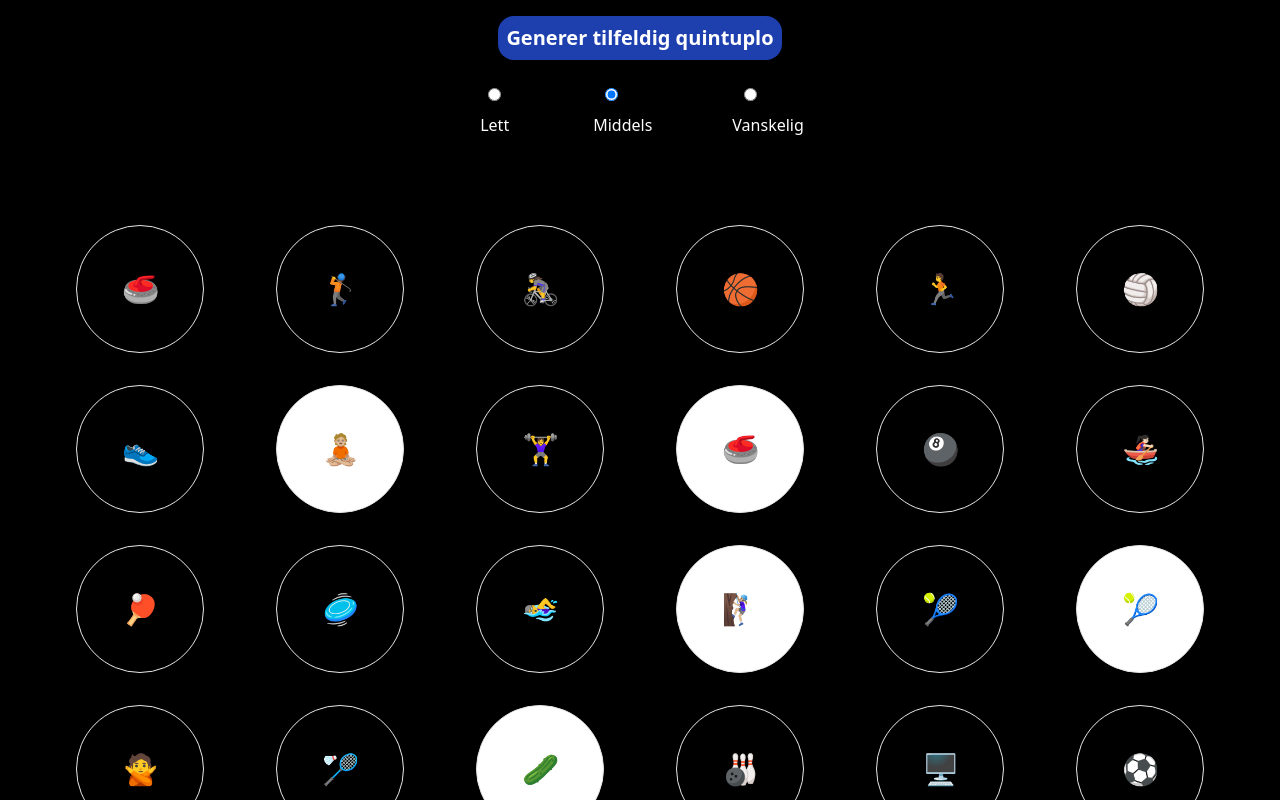
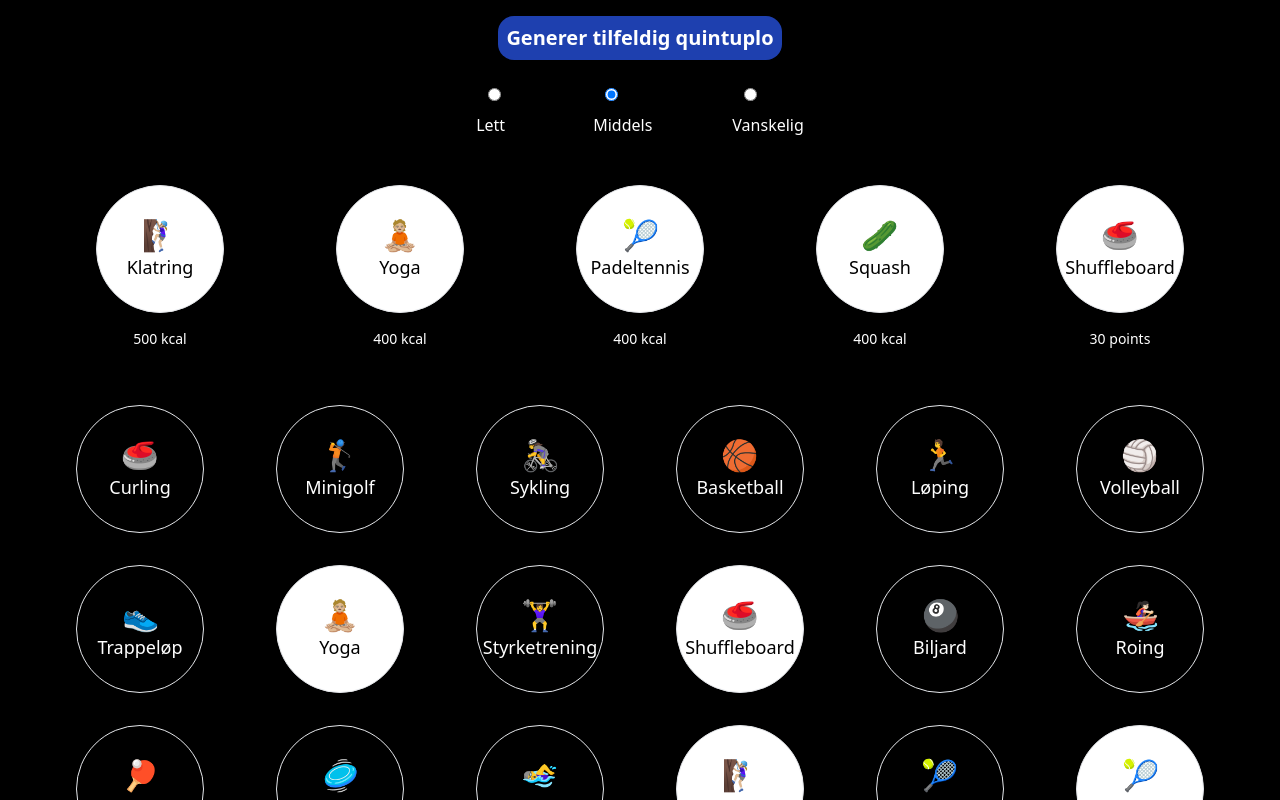
Before and after one commit to alicia-as/quintuplo, a Next.js app: page / in a window 1280 px wide. Both pictures are taken after a click on the button "Generer tilfeldig quintuplo". Shown: the top 800 px of the page. Built offline with nearby package versions, Linux system fonts and the light colour scheme.

Commit message:
Add 'Selected' row for the selected quintuplos, including the targets

```diff
--- a/components/DifficultyChooser.tsx
+++ b/components/DifficultyChooser.tsx
@@ -11,7 +11,7 @@ const DifficultyChooser = ({
   setDifficulty: (difficulty: Difficulty) => void;
 }) => {
   return (
-    <div className="flex flex-row align-center gap-20 justify-center items-center m-4 text-center">
+    <div className="flex flex-row items-center gap-20 m-4">
       <Radio
         id="easy"
         name="type"
--- a/pages/SportCard.tsx
+++ b/pages/SportCard.tsx
@@ -9,12 +9,14 @@ const SportCard = ({
   timeout,
   index,
   difficulty,
+  includeEffort = false,
 }: {
   sport: Sport;
   isSelected: boolean;
   timeout: number;
   index: number;
   difficulty: Difficulty;
+  includeEffort: boolean;
 }) => {
   const [shouldDisplay, setShouldDisplay] = useState(false);
 
@@ -32,6 +34,7 @@ const SportCard = ({
   }
 
   return (
+    <div>
       <div
         ref={hoverRef}
         className={`flex md:w-32 md:h-32 cursor-pointer md:border m-4 md:rounded-full  relative
@@ -40,7 +43,7 @@ const SportCard = ({
       } justify-center items-center
       `}
       >
-      {isHover && (
+        {isHover && !includeEffort && (
           <div className="absolute top-0 bg-white z-10 flex flex-col justify-center items-center text-gray-800 rounded-lg p-4">
             <h1 className="text-2xl">{sport.title}</h1>
             <p className="text-sm">{sport.target[difficulty]}</p>
@@ -48,8 +51,18 @@ const SportCard = ({
         )}
         <div className="flex flex-col items-center align-center">
           <div className="text-xl md:text-3xl">{sport?.emoji}</div>
-        <div className="hidden text-md md:text-xl">{sport?.title}</div>
+          <div className="hidden md:block text-md md:text-lg">
+            {sport?.title}
           </div>
+        </div>
+      </div>
+      {includeEffort && (
+        <div className="text-center">
+          <p className="text-sm font-medium text-white">
+            {sport.target[difficulty]}
+          </p>
+        </div>
+      )}
     </div>
   );
 };
--- a/pages/index.tsx
+++ b/pages/index.tsx
@@ -70,6 +70,20 @@ const Home: NextPage<{ sports: Sport[] }> = ({ sports }) => {
           />
         </div>
 
+        <div className="flex w-full items-center justify-evenly">
+          {selectedSports.map((sport, index) => (
+            <SportCard
+              key={sport.title}
+              sport={sport}
+              isSelected={true}
+              timeout={1000}
+              index={index}
+              difficulty={difficulty}
+              includeEffort={true}
+            />
+          ))}
+        </div>
+
         <div className="justify-items-center grid grid-cols-5 grid-rows-5 p-10 md:grid-cols-6">
           {randomSports &&
             randomSports.map((sport, index) => (
@@ -80,6 +94,7 @@ const Home: NextPage<{ sports: Sport[] }> = ({ sports }) => {
                 timeout={0}
                 index={sports.indexOf(sport) + 1}
                 difficulty={difficulty}
+                includeEffort={false}
               />
             ))}
         </div>
```
Lines whose indentation alone changed are shown as unchanged.
